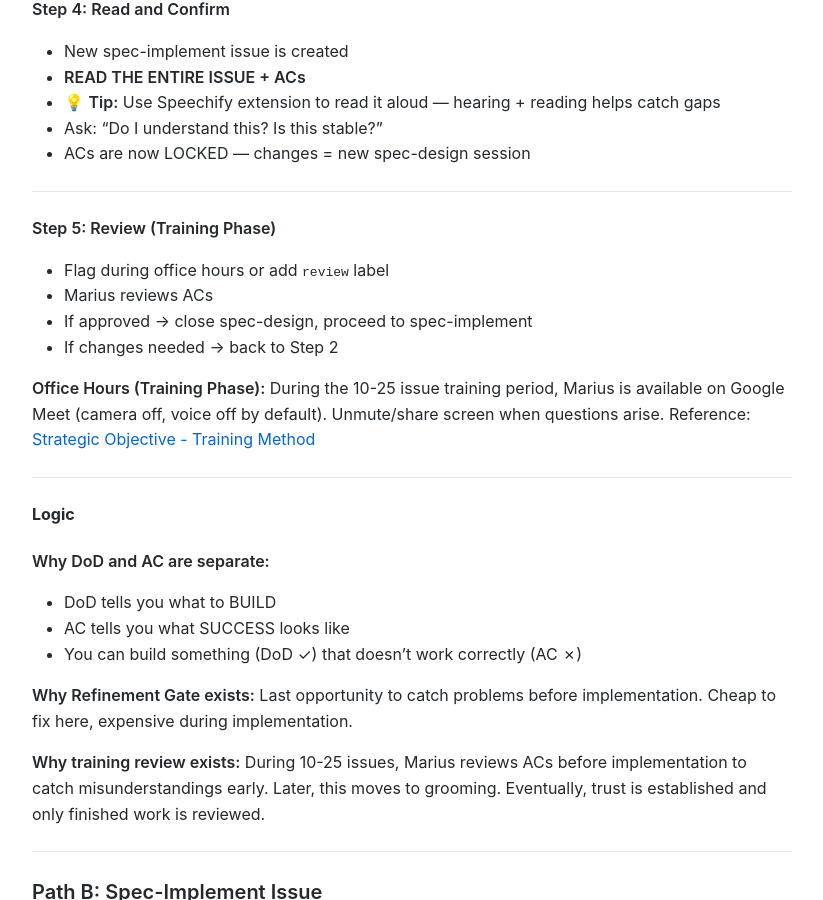
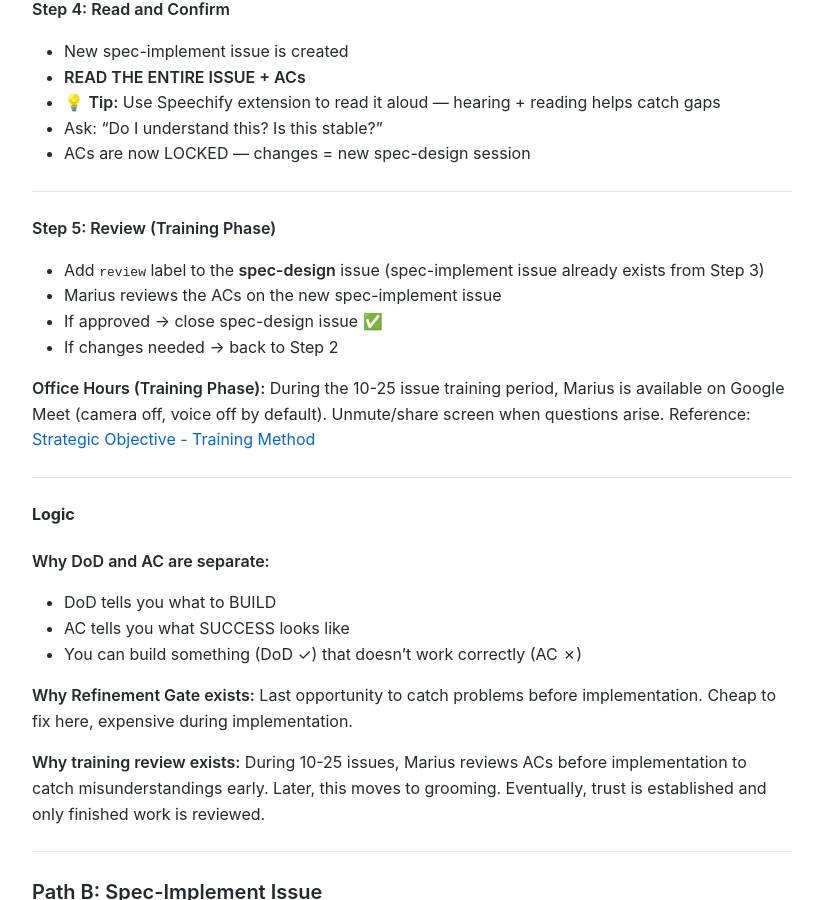
Before and after one commit to MariusWilsch/public-wilsch-ai-pages, a Jekyll site: the page built from global/developer-operations-manual-wilsch-ai-services.md, in a window 1280 px wide and 900 px high, scrolled down 3718 px. Shown: the whole window, without its empty margins (228-1051 px from the left). Built offline with Jekyll 4.4.1, drawn with Linux system fonts in a browser that asks for light colours; our own code applies the rules of GitHub Pages for plain Markdown files.

Commit message:
Sync from hippocampus 2026-02-06

```diff
--- a/global/developer-operations-manual-wilsch-ai-services.md
+++ b/global/developer-operations-manual-wilsch-ai-services.md
@@ -161,9 +161,9 @@ The skill guides you through. You judge.
 ---
 
 **Step 5: Review (Training Phase)**
-- Flag during office hours or add `review` label
-- Marius reviews ACs
-- If approved → close spec-design, proceed to spec-implement
+- Add `review` label to the **spec-design** issue (spec-implement issue already exists from Step 3)
+- Marius reviews the ACs on the new spec-implement issue
+- If approved → close spec-design issue ✅
 - If changes needed → back to Step 2
 
 **Office Hours (Training Phase):** During the 10-25 issue training period, Marius is available on Google Meet (camera off, voice off by default). Unmute/share screen when questions arise. Reference: [Strategic Objective - Training Method](https://mariuswilsch.github.io/public-wilsch-ai-pages/global/strategic-objective-wilsch-ai-services#training-method)
```
